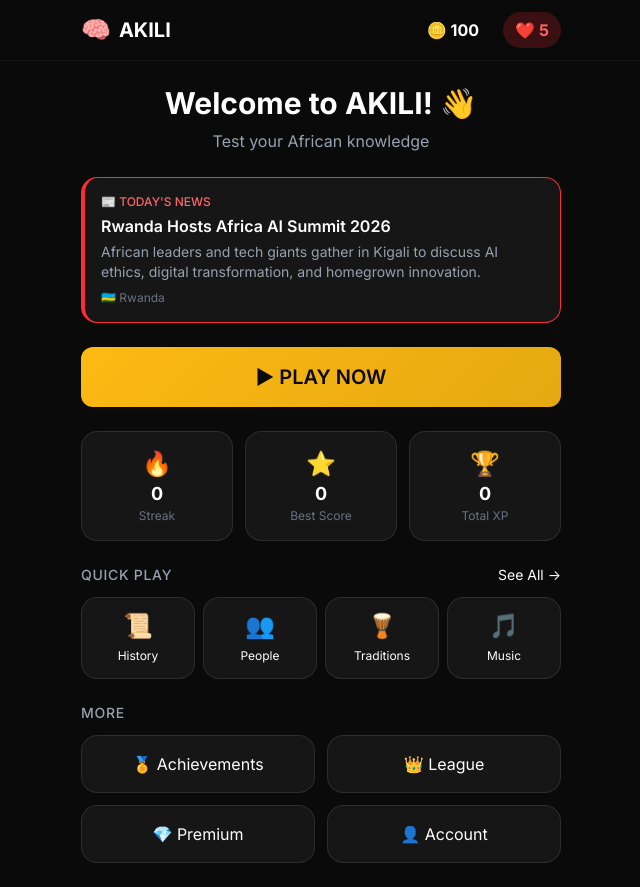
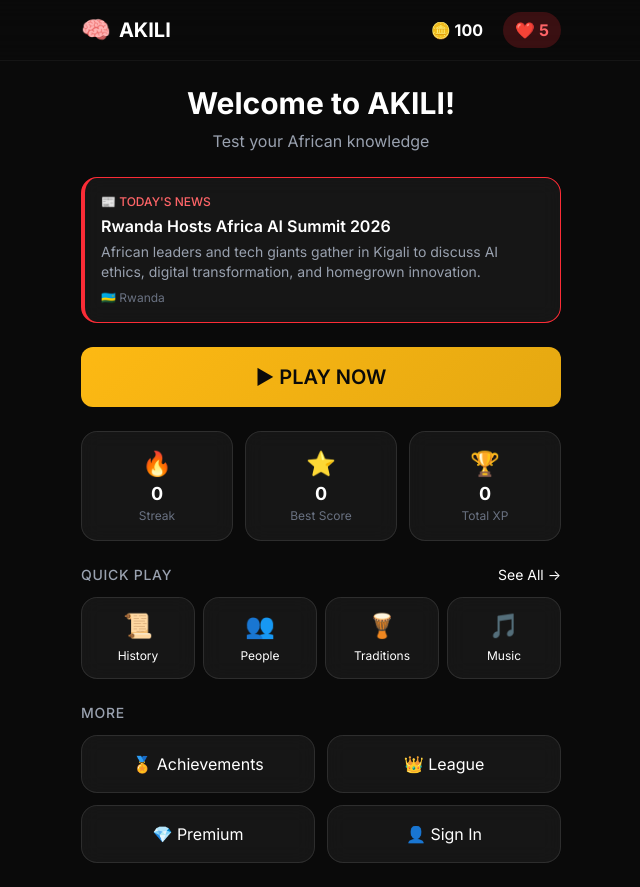
Before and after one commit to thomasamter/-akili, a React (Vite) app: page / in a window 1280 px wide. Shown: the whole page, without its empty margins (319-959 px from the left). Built offline with nearby package versions, Linux system fonts and the light colour scheme; no server answers.

Commit message:
Add user display on homepage when logged in
- Show 'Welcome, [name]!' when user is logged in
- Add user indicator in header with checkmark and name
- Change Account button to Logout when signed in
- Sync Firebase auth state with app store on page load

```diff
--- a/src/App.jsx
+++ b/src/App.jsx
@@ -1,7 +1,8 @@
 import { useState, useEffect } from 'react'
 import { BrowserRouter, Routes, Route, useNavigate } from 'react-router-dom'
-import { useGameStore, usePlayerStore } from './lib/store'
+import { useGameStore, usePlayerStore, useAuthStore } from './lib/store'
 import { getTodayHeadline } from './data/dailyContent'
+import { onAuthChange, logOut } from './lib/firebase'
 import GamePage from './pages/GamePage'
 import CategoryPage from './pages/CategoryPage'
 import AchievementsPage from './pages/AchievementsPage'
@@ -16,11 +17,31 @@ function HomePage() {
   const navigate = useNavigate()
   const { streak, highScore } = useGameStore()
   const { coins, xp, lives, isPremium } = usePlayerStore()
+  const { isAuthenticated, user, login, logout } = useAuthStore()
   const [headline, setHeadline] = useState(null)
+
+  // Listen for Firebase auth state changes
+  useEffect(() => {
+    const unsubscribe = onAuthChange((firebaseUser) => {
+      if (firebaseUser) {
+        login({
+          id: firebaseUser.uid,
+          email: firebaseUser.email,
+          displayName: firebaseUser.displayName || 'Player'
+        }, firebaseUser.accessToken)
+      }
+    })
+    return () => unsubscribe()
+  }, [login])
 
   useEffect(() => {
     setHeadline(getTodayHeadline())
   }, [])
+
+  const handleLogout = async () => {
+    await logOut()
+    logout()
+  }
 
   const handlePlay = (category) => {
     if (!isPremium && lives <= 0) {
@@ -39,7 +60,15 @@ function HomePage() {
             <span className="text-2xl">🧠</span>
             <span className="text-xl font-bold text-akili-gold">AKILI</span>
           </div>
-          <div className="flex items-center gap-3">
+          <div className="flex items-center gap-2">
+            {isAuthenticated && (
+              <div className="flex items-center gap-1 bg-green-500/20 px-3 py-1.5 rounded-full">
+                <span>✓</span>
+                <span className="text-green-400 font-bold text-sm truncate max-w-[80px]">
+                  {user?.displayName?.split(' ')[0] || 'User'}
+                </span>
+              </div>
+            )}
             <button onClick={() => navigate('/premium')} className="flex items-center gap-1 bg-akili-gold/20 px-3 py-1.5 rounded-full">
               <span>🪙</span>
               <span className="text-akili-gold font-bold">{coins}</span>
@@ -56,7 +85,11 @@ function HomePage() {
       <main className="max-w-lg mx-auto px-4 py-6 space-y-6">
         {/* Welcome */}
         <div className="text-center">
-          <h1 className="text-3xl font-bold text-white mb-2">Welcome to AKILI! 👋</h1>
+          <h1 className="text-3xl font-bold text-white mb-2">
+            {isAuthenticated && user?.displayName
+              ? `Welcome, ${user.displayName}!`
+              : 'Welcome to AKILI!'}
+          </h1>
           <p className="text-gray-400">Test your African knowledge</p>
         </div>
 
@@ -138,9 +171,15 @@ function HomePage() {
             <button onClick={() => navigate('/premium')} className="glass-card p-4 text-white hover:border-akili-gold/50">
               💎 Premium
             </button>
-            <button onClick={() => navigate('/login')} className="glass-card p-4 text-white hover:border-akili-gold/50">
-              👤 Account
-            </button>
+            {isAuthenticated ? (
+              <button onClick={handleLogout} className="glass-card p-4 text-white hover:border-red-500/50">
+                🚪 Logout
+              </button>
+            ) : (
+              <button onClick={() => navigate('/login')} className="glass-card p-4 text-white hover:border-akili-gold/50">
+                👤 Sign In
+              </button>
+            )}
           </div>
         </div>
       </main>
```
